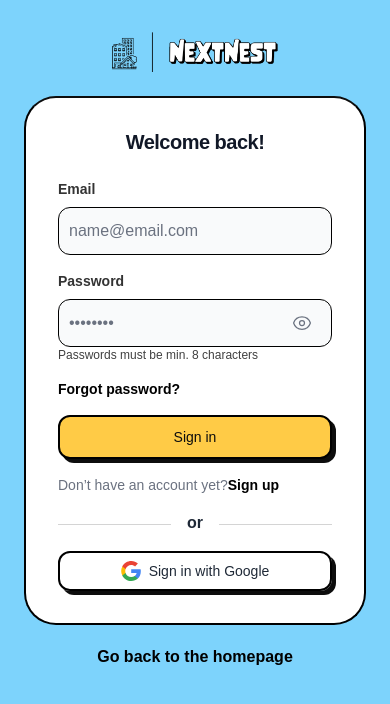
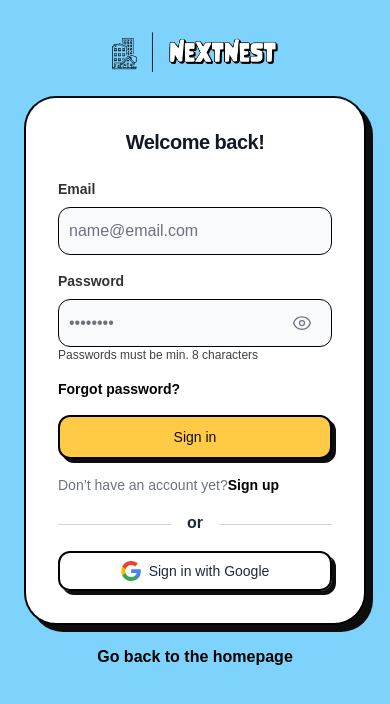
Before and after one commit to yigitaksoy/NextNest, a React (Vite) app in the folder client/: page / in a window 390 px wide. Shown: the top 704 px of the page. Built offline with nearby package versions, Linux system fonts and the light colour scheme; no server answers; a web font is replaced by a local one.

Commit message:
Add box shadow to login and register forms on smaller screens

```diff
--- a/client/src/components/RegisterForm.jsx
+++ b/client/src/components/RegisterForm.jsx
@@ -57,7 +57,7 @@ const RegisterForm = ({
   return (
     <div
       id="register-form"
-      className="w-full rounded-lg bg-white sm:max-w-md md:mt-0 md:shadow-searchBar xl:p-0"
+      className="w-full rounded-lg bg-white sm:max-w-md md:mt-0 shadow-searchBar xl:p-0"
     >
       <div className="space-y-4 p-6 sm:p-8 md:space-y-6">
         <h1 className="text-center font-marker text-xl font-bold leading-tight tracking-tight text-gray-900 md:text-2xl">
--- a/client/src/routes/Login.jsx
+++ b/client/src/routes/Login.jsx
@@ -93,7 +93,7 @@ const Login = () => {
         </Link>
         <div
           id="login"
-          className=" w-full rounded-lg bg-white font-degular sm:max-w-md md:mt-0 md:shadow-searchBar xl:p-0"
+          className=" w-full rounded-lg bg-white font-degular sm:max-w-md md:mt-0 shadow-searchBar xl:p-0"
         >
           <div className="space-y-6 p-6 sm:p-8 md:space-y-8">
             <h1 className="text-center font-marker text-xl font-bold leading-tight tracking-tight text-gray-900 md:text-2xl">
```
